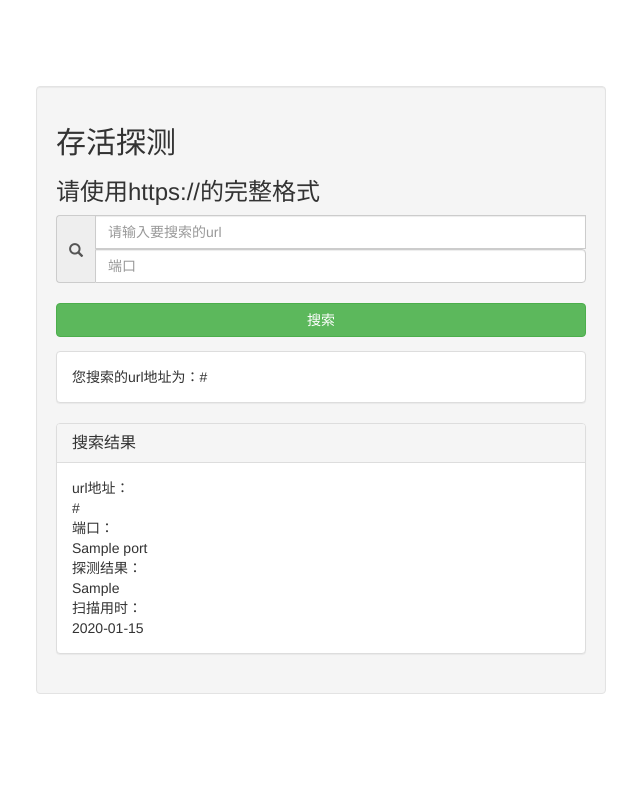
After one commit to yiranloveyou/info_scan, a Python web app: template flask/templates/Sur.html in a window 1280 px wide. The commit adds this page. Shown: the whole page, without its empty margins (321-961 px from the left). Run offline with Jinja, Linux system fonts and the light colour scheme; the template is opened without the code that fills it: most values are stand-ins (such as "Sample title", 1, 10 or a date in 2020); some libraries are stand-ins or nearby versions.

Commit message:
Add files via upload

```diff
--- /dev/null
+++ b/flask/templates/Sur.html
@@ -0,0 +1,86 @@
+<html>
+    <head>
+        <meta charset="utf-8">
+        <meta http-equiv="X-UA-Compatible" content="IE=edge">
+        <meta name="viewport" content="width=device-width, initial-scale=1">
+        <title>存活探测</title>
+        <!-- Bootstrap 核心 CSS 文件 -->
+        <link rel="stylesheet" href="//cdn.bootcss.com/bootstrap/3.3.5/css/bootstrap.min.css">
+        <style>
+            /*web background*/
+            .container{
+                display:table;
+                height:100%;
+            }
+
+            .row{
+                display: table-cell;
+                vertical-align: middle;
+            }
+            /* centered columns styles */
+            .row-centered {
+                text-align:center;
+
+            }
+            .col-centered {
+                display:inline-block;
+                float:none;
+                text-align:left;
+                margin-right:-4px;
+            }
+        </style>
+    </head>
+
+    <body>
+
+        <div class="container">
+            <div class="row row-centered">
+                <div class="well col-md-6 col-centered">
+                    <h2>存活探测</h2>
+                    <h3>请使用https://的完整格式</h3>
+                    <form action="{{url_for('Sur')}}" method="post" role="form">
+                        <div class="input-group input-group-md">
+                            <span class="input-group-addon" id="sizing-addon1"><i class="glyphicon glyphicon-search" aria-hidden="true"></i></span>
+                            <input type="text" class="form-control" id="userid" name="url" placeholder="请输入要搜索的url"/>
+                            <input type="text" class="form-control" id="userid" name="port" placeholder="端口"/>
+                        </div>
+
+                        <br/>
+                        <button type="submit" class="btn btn-success btn-block">搜索</button>
+                        </form>
+
+                    <div class="panel panel-default">
+                        <div class="panel-body">
+                            您搜索的url地址为：{{ url }}
+                        </div>
+                    </div>
+                    <div class="panel panel-default">
+                        <div class="panel-heading">
+                            <h3 class="panel-title">搜索结果</h3>
+                        </div>
+                        <div class="panel-body">
+                            url地址：<br>
+                            {{ url }}<br>
+                            端口：<br>
+                            {{ port }}<br>
+                            探测结果：<br>
+                            {{ rs }}<br>
+                            扫描用时：<br>
+                            {{ counttime }}<br>
+
+                        </div>
+                    </div>
+                        </div>
+                    </div>
+
+
+                </div>
+
+
+        <!-- jQuery文件。务必在bootstrap.min.js 之前引入 -->
+        <script src="//cdn.bootcss.com/jquery/1.11.3/jquery.min.js"></script>
+
+        <!-- 最新的 Bootstrap 核心 JavaScript 文件 -->
+        <script src="//cdn.bootcss.com/bootstrap/3.3.5/js/bootstrap.min.js"></script>
+    </body>
+</html>
--- a/flask/templates/index.html
+++ b/flask/templates/index.html
@@ -72,7 +72,7 @@
     <a class="button" href="{{url_for('Whois')}}">Whois查询</a>
     <a class="button" href="{{url_for('SubDomain')}}">子域名查询</a>
     <a class="button" href="{{url_for('PortscanSearch')}}">端口扫描</a>
-    <a class="button" href="#">子目录扫描</a>
+    <a class="button" href="{{url_for('SurSearch')}}">主机存活探测</a>
   </div>
 
   <div class="footer">
```
Also changed, not shown: flask/app.py (+27 -0 lines), flask/templates/SurSearch.html (added, +60 -0 lines).
